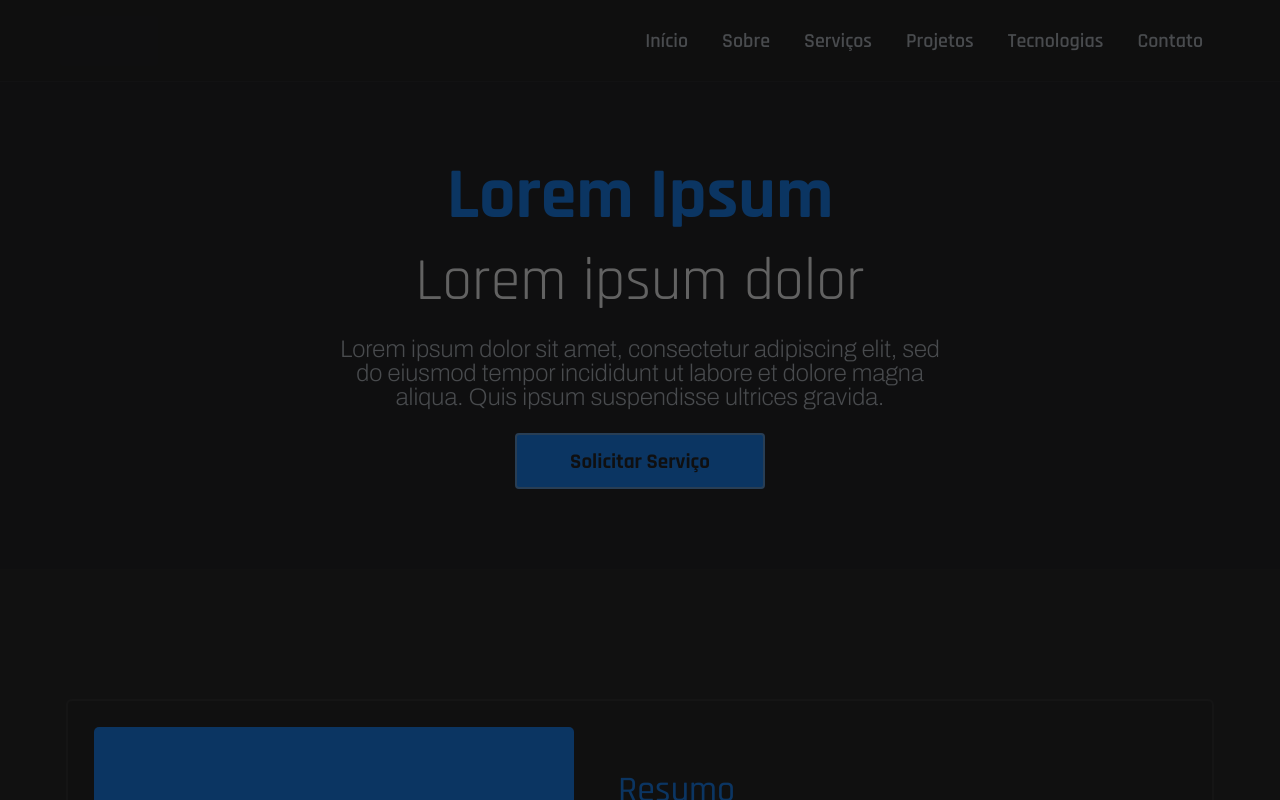
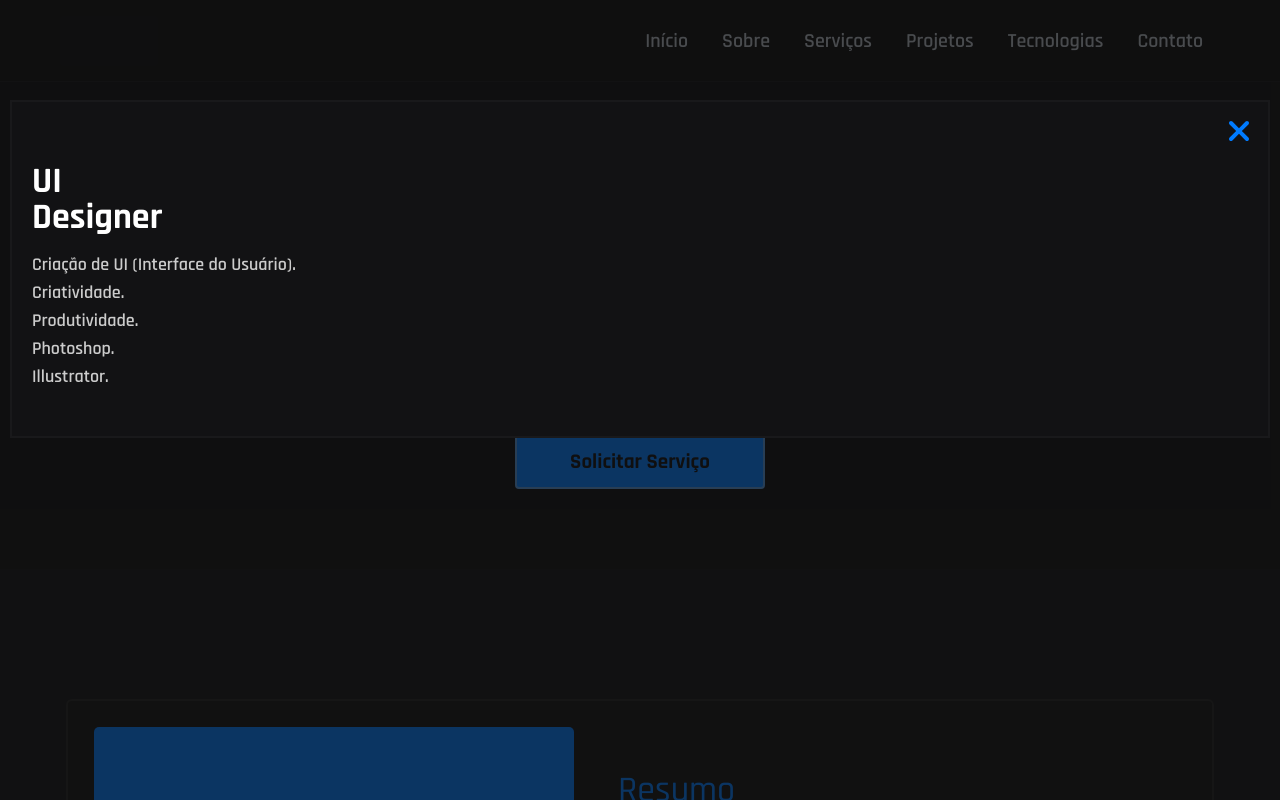
Before and after one commit to eubrunocoelho/portfolio, a Vue app: page / in a window 1280 px wide. Shown: the top 800 px of the page. Built offline with nearby package versions, Linux system fonts and the light colour scheme; a web font is replaced by a local one.

Commit message:
style: adds style to the modal component

```diff
--- /dev/null
+++ b/src/components/Modal/Modal.vue
@@ -0,0 +1,30 @@
+<template>
+    <section class="area">
+        <article class="modal">
+            <div class="close">
+                <font-awesome-icon :icon="['fas', 'xmark']" class="icon" />
+            </div>
+            <h1 class="title">
+                UI<br />
+                Designer
+            </h1>
+            <ul class="skills">
+                <li>Criação de UI (Interface do Usuário).</li>
+                <li>Criatividade.</li>
+                <li>Produtividade.</li>
+                <li>Photoshop.</li>
+                <li>Illustrator.</li>
+            </ul>
+        </article>
+    </section>
+</template>
+
+<script>
+export default {
+    name: 'VueModal',
+};
+</script>
+
+<style lang="scss">
+@import './modal';
+</style>
--- /dev/null
+++ b/src/components/Modal/_modal.scss
@@ -0,0 +1,64 @@
+/**
+ * =================================================================================
+ * MODAL
+ * =================================================================================
+ */
+
+.area {
+    height: 100vh;
+    justify-content: center;
+    overflow: auto;
+    padding: 100px 10px 40px 10px;
+    width: 100%;
+
+    .modal {
+        background: #121214;
+        border: 2px solid #19191b;
+        padding: 62px 20px 50px 20px;
+        position: relative;
+        width: 100%;
+        z-index: calc(9999 + 2);
+
+        .close {
+            align-items: center;
+            display: flex;
+            height: 38px;
+            justify-content: center;
+            position: absolute;
+            right: 10px;
+            top: 10px;
+            width: 38px;
+
+            .icon {
+                font-size: 32px;
+                color: #007bff;
+                transition: color .1s ease-in-out;
+
+                &:hover {
+                    color: darken($color: #007bff, $amount: 12%);
+                }
+            }
+        }
+
+        .title {
+            color: var(--services-card-title-color);
+            font-family: var(--font-rajdhani);
+            font-size: 36px;
+            font-weight: 700;
+            margin: 0 0 20px 0;
+        }
+
+        .skills {
+            display: flex;
+            flex-direction: column;
+            row-gap: 10px;
+
+            li {
+                color: darken($color: #ffffff, $amount: 20%);
+                font-family: var(--font-rajdhani);
+                font-size: 18px;
+                font-weight: 600;
+            }
+        }
+    }
+}
--- a/src/components/Window/Window.vue
+++ b/src/components/Window/Window.vue
@@ -1,13 +1,18 @@
 <template>
-    <section class="window"></section>
+    <section class="window">
+        <VueModal></VueModal>
+    </section>
 </template>
 
 <script>
+import VueModal from '../Modal/Modal.vue';
+
 export default {
     name: 'VueWindow',
+    components: { VueModal },
 };
 </script>
 
-<style type="scss">
-@import './_window-overlay.scss';
+<style lang="scss">
+@import './window-overlay';
 </style>
--- a/src/components/Window/_window-overlay.scss
+++ b/src/components/Window/_window-overlay.scss
@@ -5,11 +5,10 @@
  */
 
 .window {
-    background: var(--window-overlay-background-color);
+    background: rgba($color: #111111, $alpha: .66);
     height: 100vh;
-    opacity: .66;
     pointer-events: all;
     position: fixed;
-    width: 100vw;
+    width: 100%;
     z-index: calc(9999 + 1);
 }
```
